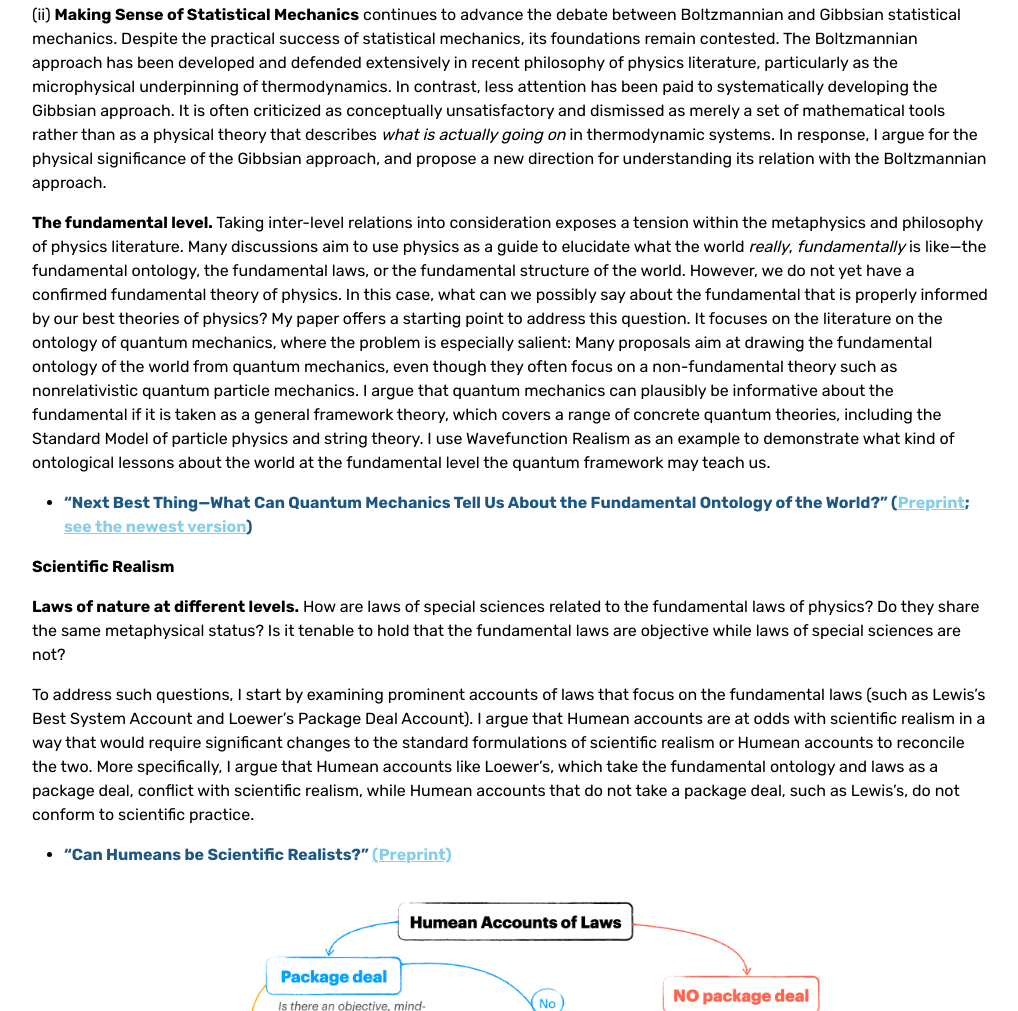
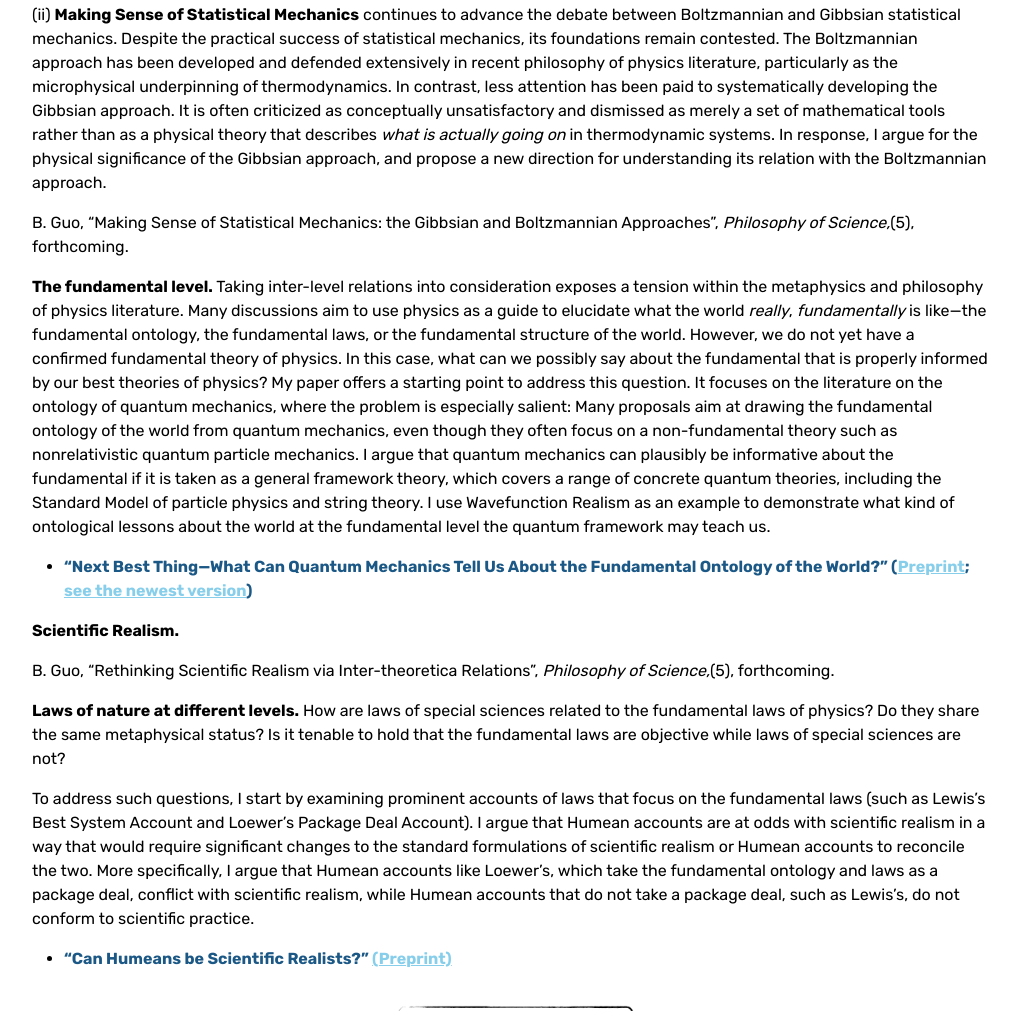
Before and after one commit to bixinguo/bixinguo.github.io, a plain HTML site: page index.html in a window 1280 px wide. Shown: the part 1051-2062 px from the top of the page, without its empty margins (34-1052 px from the left). Drawn offline with Linux system fonts and the light colour scheme.

Commit message:
Update references and improve formatting in index.html

```diff
--- a/index.html
+++ b/index.html
@@ -105,13 +105,15 @@ a:visited {
   	  </ul>
  <i>This work won the 17th Annual <a href="https://www.logicmathphysics.uwo.ca/?page_id=29">Clifton Memorial Prize</a> and Ernest Nagel Early-Career Scholar Essay Award by Philosophy of Science Association.</i>
 			<p> (ii) <b>Making Sense of Statistical Mechanics</b> continues to advance the debate between Boltzmannian and Gibbsian statistical mechanics. Despite the practical success of statistical mechanics, its foundations remain contested. The Boltzmannian approach has been developed and defended extensively in recent philosophy of physics literature, particularly as the microphysical underpinning of thermodynamics. In contrast, less attention has been paid to systematically developing the Gibbsian approach. It is often criticized as conceptually unsatisfactory and dismissed as merely a set of mathematical tools rather than as a physical theory that describes <i>what is actually going on</i> in thermodynamic systems. In response, I argue for the physical significance of the Gibbsian approach, and propose a new direction for understanding its relation with the Boltzmannian approach.</p>
-        	<!-- <p class="indent"><span style="color: #1B5886;"><b>“Making Sense of Statistical Mechanics: the Gibbsian and Boltzmannian Approaches” <a href="GSM_PSA.pdf">(Slides)</a></span></b><p> -->
+			<p>B. Guo, “Making Sense of Statistical Mechanics: the Gibbsian and Boltzmannian Approaches”, <i>Philosophy of Science,</i>(5), forthcoming.</p>
 
   <p><b>The fundamental level.</b> Taking inter-level relations into consideration exposes a tension within the metaphysics and philosophy of physics literature. Many discussions aim to use physics as a guide to elucidate what the world <i>really</i>, <i>fundamentally</i> is like—the fundamental ontology, the fundamental laws, or the fundamental structure of the world. However, we do not yet have a confirmed fundamental theory of physics. In this case, what can we possibly say about the fundamental that is properly informed by our best theories of physics? My paper offers a starting point to address this question. It focuses on the literature on the ontology of quantum mechanics, where the problem is especially salient: Many proposals aim at drawing the fundamental ontology of the world from quantum mechanics, even though they often focus on a non-fundamental theory such as nonrelativistic quantum particle mechanics. I argue that quantum mechanics can plausibly be informative about the fundamental if it is taken as a general framework theory, which covers a range of concrete quantum theories, including the Standard Model of particle physics and string theory. I use Wavefunction Realism as an example to demonstrate what kind of ontological lessons about the world at the fundamental level the quantum framework may teach us.<p>
         	<ul style="list-style-type: disc; padding-left: 2em; margin: 0;">
 	  			<li><span style="color: #1B5886;"><b>“Next Best Thing—What Can Quantum Mechanics Tell Us About the Fundamental Ontology of the World?” (<a href="http://philsci-archive.pitt.edu/22673/">Preprint</a>; <a href="FQM20250703.pdf">see the newest version</a>)</span></b></li>
 			</ul>
-  <p><b>Scientific Realism</b></p>
+  <p><b>Scientific Realism.</b></p>
+			<p>B. Guo, “Rethinking Scientific Realism via Inter-theoretica Relations”, <i>Philosophy of Science,</i>(5), forthcoming.</p>
+
   <p><b>Laws of nature at different levels.</b> How are laws of special sciences related to the fundamental laws of physics? Do they share the same metaphysical status? Is it tenable to hold that the fundamental laws are objective while laws of special sciences are not?</p>
 	  <p>To address such questions, I start by examining prominent accounts of laws that focus on the fundamental laws (such as Lewis’s Best System Account and Loewer’s Package Deal Account). I argue that Humean accounts are at odds with scientific realism in a way that would require significant changes to the standard formulations of scientific realism or Humean accounts to reconcile the two. More specifically, I argue that Humean accounts like Loewer’s, which take the fundamental ontology and laws as a package deal, conflict with scientific realism, while Humean accounts that do not take a package deal, such as Lewis’s, do not conform to scientific practice.<p>
       <ul style="list-style-type: disc; padding-left: 2em; margin: 0;">
```
